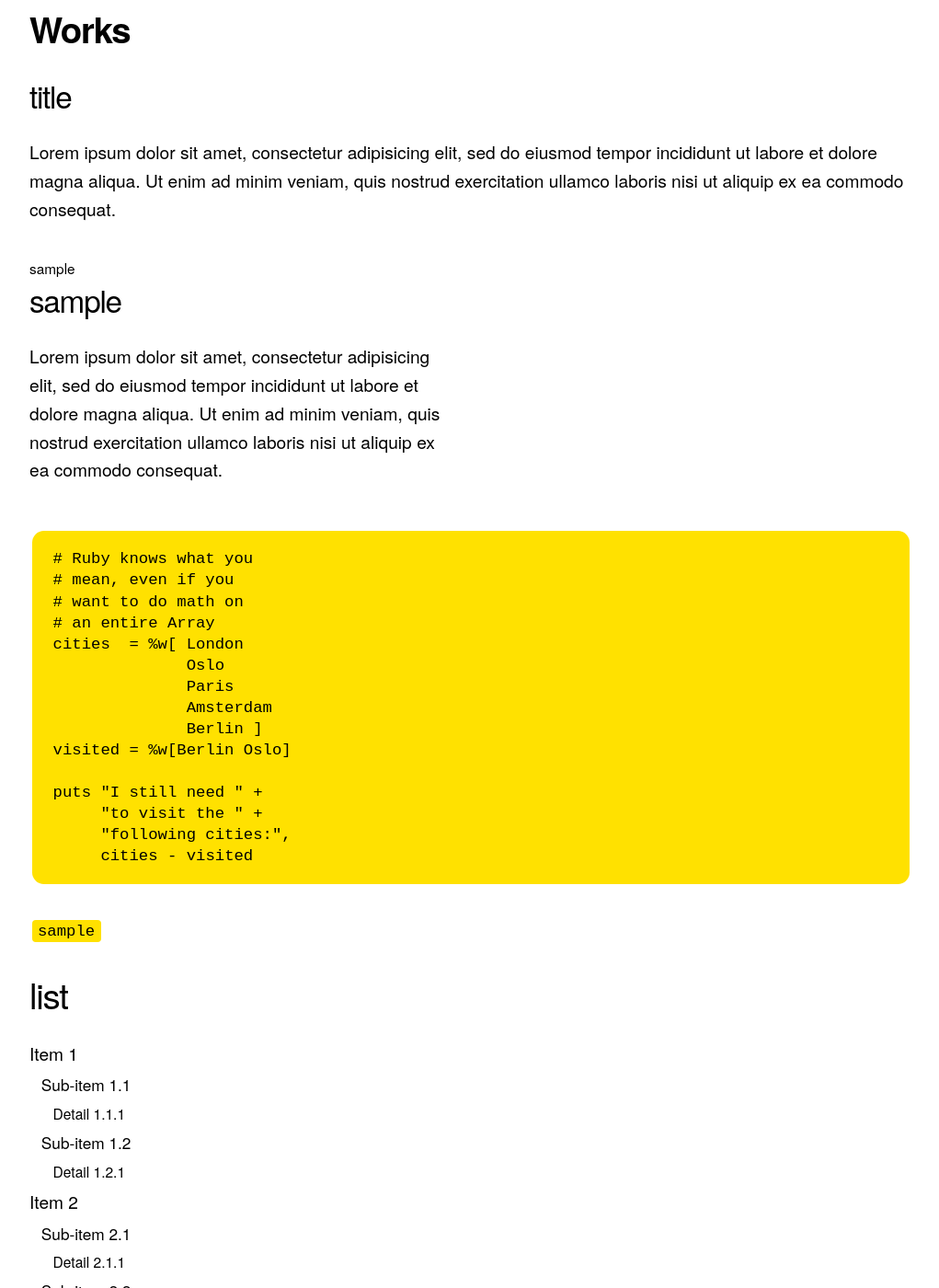
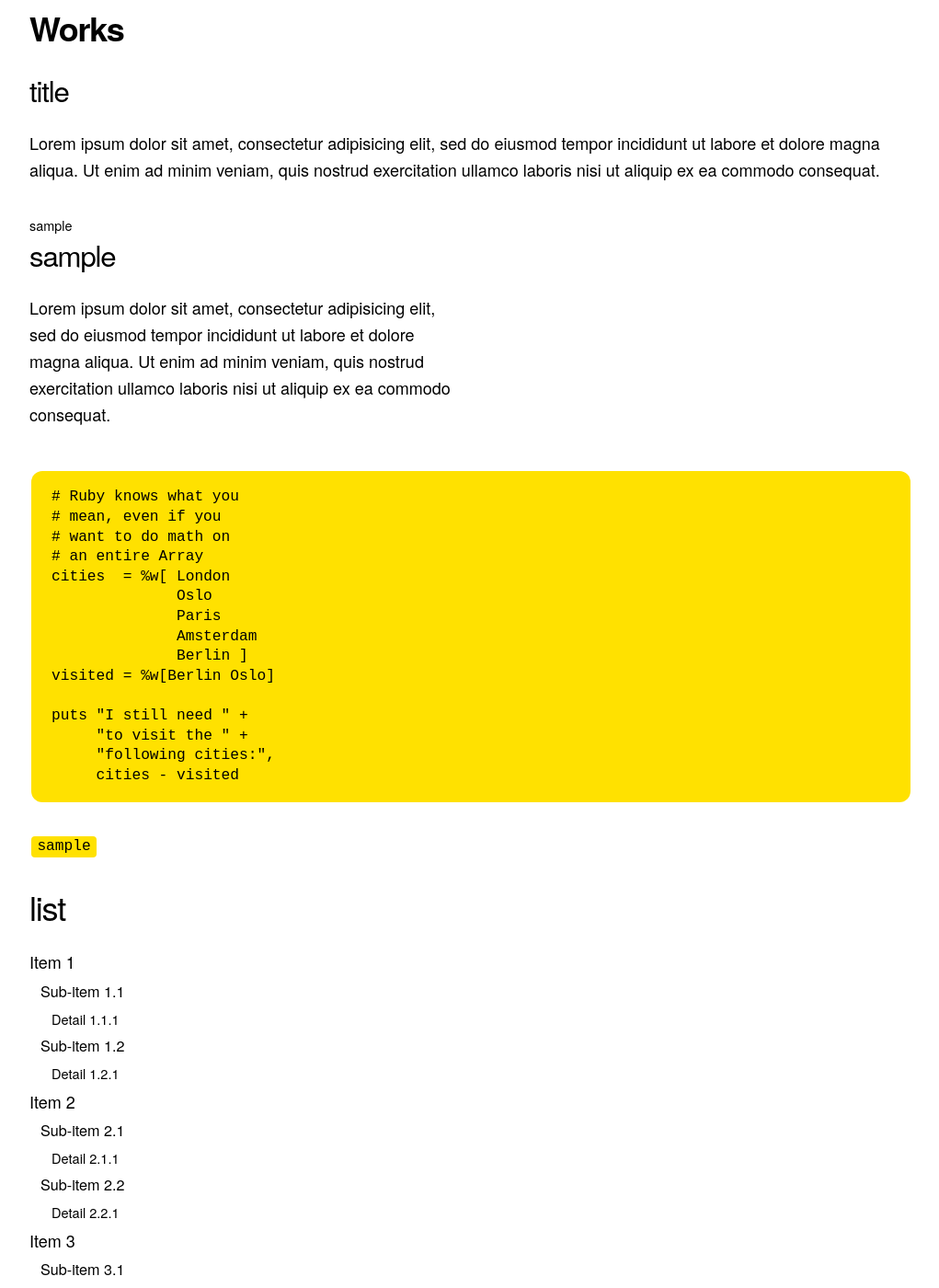
Before and after one commit to YumaYX/yumayx.github.io, a Jekyll site: the page built from sample.markdown, in a window 1280 px wide and 1400 px high. Shown: the whole window at 92% size, without its empty margins (128-1149 px from the left). Built offline with Jekyll 4.4.1, drawn with Linux system fonts in a browser that asks for light colours.

Commit message:
extends.css の更新

```diff
--- a/assets/css/extends.css
+++ b/assets/css/extends.css
@@ -1,6 +1,6 @@
 html, .navbar, blockquote * {
     background-color: #fff;
-    font-size: 80%;
+    font-size: 75%;
 }
 
 body, a, a:hover, pre code, code{
```
